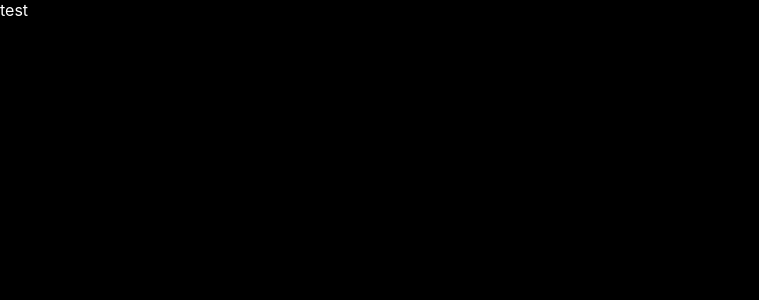
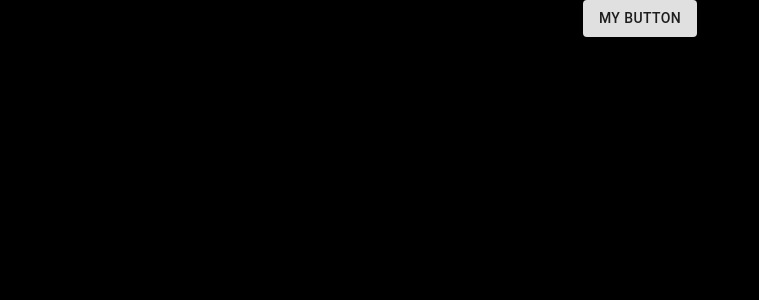
Before and after one commit to robertkottelin/environment-monitor, a JavaScript app in the folder frontend/: page / in a window 1280 px wide. Shown: the top 300 px of the page, without its empty margins (0-759 px from the left). Built offline with nearby package versions, Linux system fonts and the light colour scheme; the HTML template or start-up script is replaced by a standard one.

Commit message:
Update App.js

```diff
--- a/frontend/src/App.js
+++ b/frontend/src/App.js
@@ -1,4 +1,4 @@
-import { makeStyles } from "@material-ui/core";
+import { makeStyles, Button, Box } from "@material-ui/core";
 import "./App.css";
 import { BrowserRouter, Route } from "react-router-dom";
 
@@ -7,15 +7,21 @@ const useStyles = makeStyles(() => ({
     backgroundColor: "black",
     color: "white",
     minHeight: "100vh",
+    alignItems: "center",
+    alignText: "center",
   },
 }));
 
 function App() {
-    const classes = useStyles();
+  const classes = useStyles();
   return (
     <BrowserRouter>
       <div className={classes.App}>
-          test
+      <Box textAlign='center'>
+        <Button variant='contained'>
+          My button
+        </Button>
+      </Box>
       </div>
     </BrowserRouter>
   );
```
